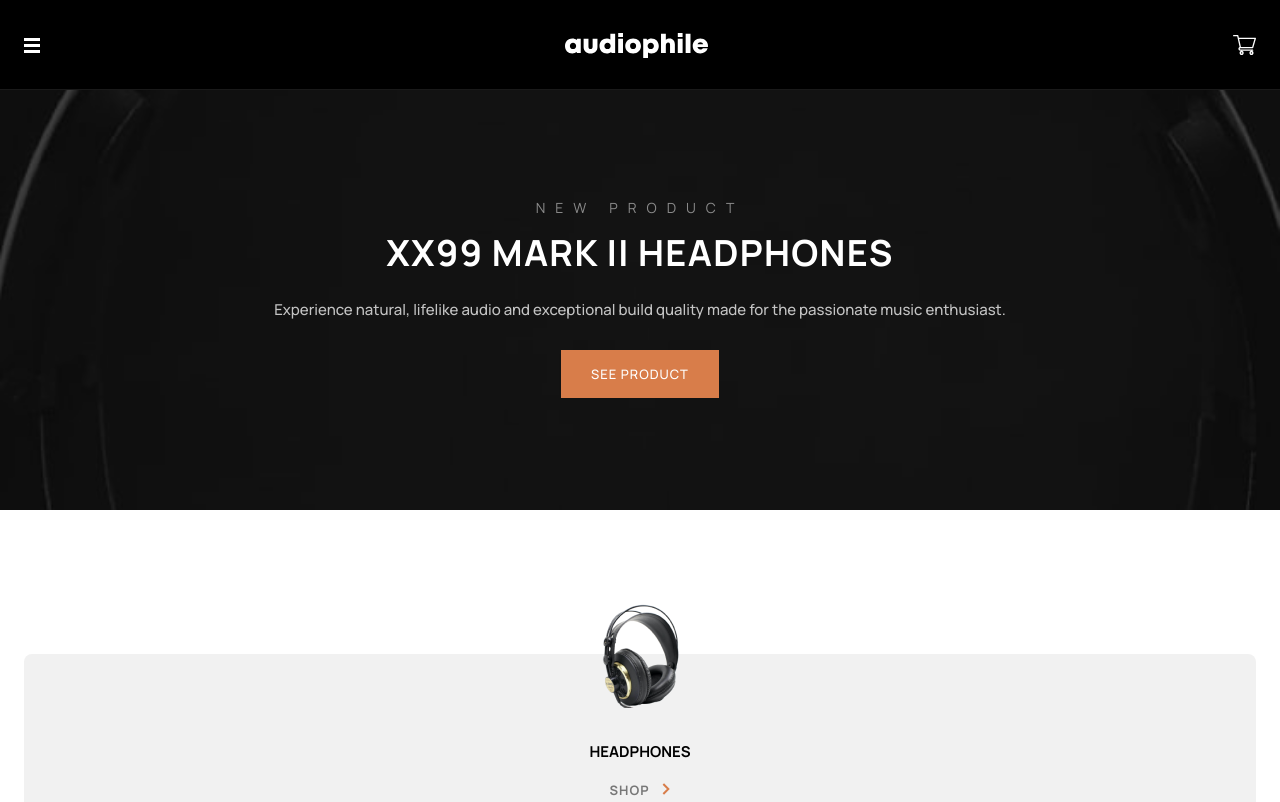
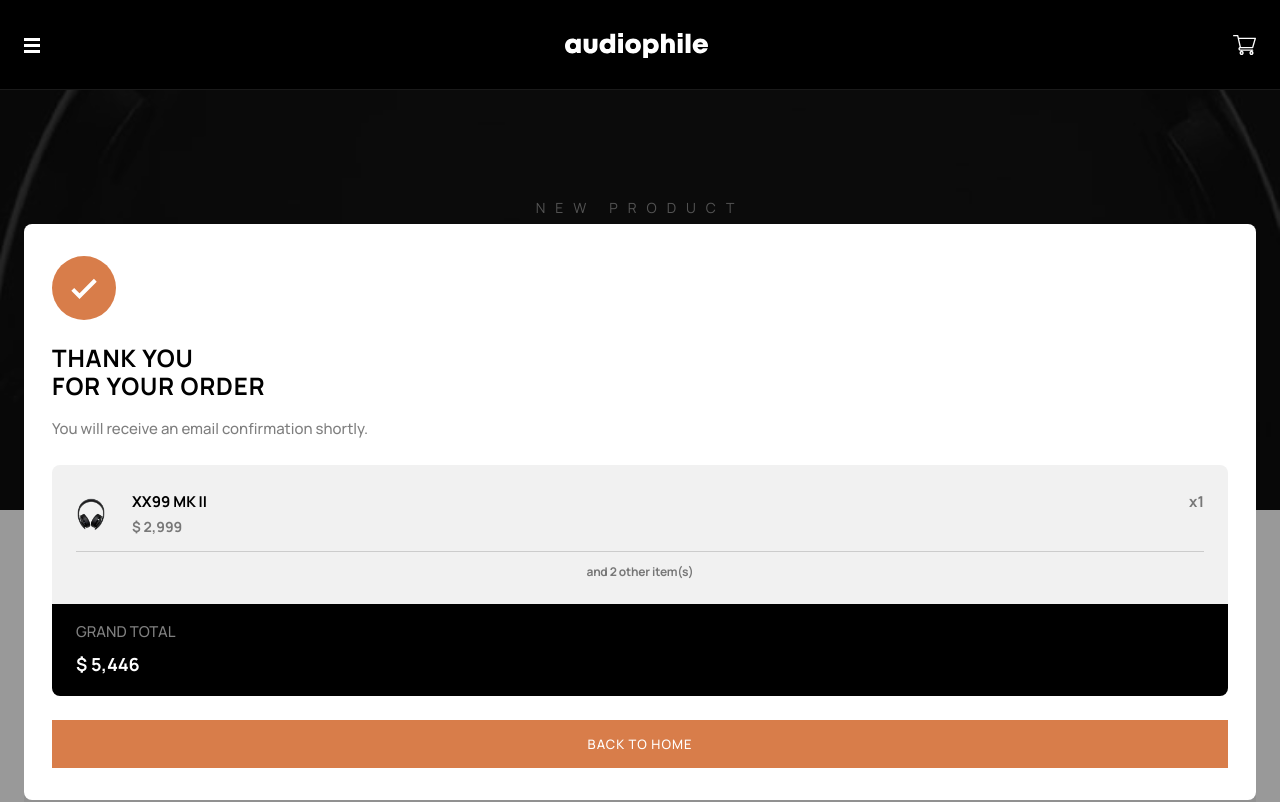
Before and after one commit to florianstancioiu/audiophile-ecommerce-website, a React (Vite) app: page / in a window 1280 px wide. Shown: the top 802 px of the page. Built offline with nearby package versions, Linux system fonts and the light colour scheme.

Commit message:
Worked on the "thank you order" modal

```diff
--- a/src/components/Header.jsx
+++ b/src/components/Header.jsx
@@ -5,6 +5,7 @@ import CartIcon from '../images/icon-cart.svg';
 import HamburgerIcon from '../images/icon-hamburger.svg';
 import LogoWhite from '../images/logo-white.svg';
 import Cart from './Cart';
+import ThankYouOrder from './ThankYouOrder';
 
 const Header = () => {
   const [showCart, setShowCart] = useState(false);
@@ -26,6 +27,7 @@ const Header = () => {
         />
       </div>
       {showCart && <Cart />}
+      <ThankYouOrder />
     </header>
   );
 };
--- /dev/null
+++ b/src/components/ThankYouOrder.jsx
@@ -0,0 +1,56 @@
+import { createPortal } from 'react-dom';
+
+import classes from './ThankYouOrder.module.css';
+import CheckmarkIcon from '../images/icon-checkmark.svg';
+import Button from './UI/Button';
+
+const ThankYouOrder = () => {
+  return createPortal(
+    <div className={classes.wrapper}>
+      <div className={classes.overlay}></div>
+      <div className={classes.card}>
+        <div className={classes['checkmark-wrapper']}>
+          <img src={CheckmarkIcon} alt='' />
+        </div>
+        <h4 className={classes.title}>
+          Thank you <br />
+          for your order
+        </h4>
+        <p className={classes['sub-title']}>
+          You will receive an email confirmation shortly.
+        </p>
+        <div className={classes['order-summary']}>
+          <div className={classes['summary-header']}>
+            <div className={classes['summary-product']}>
+              <div className={classes['summary-image-and-title']}>
+                <div className={classes['summary-image-wrapper']}>
+                  <img
+                    className={classes['summary-image']}
+                    src='/images/products/xx99-mark-2-headphones.png'
+                    alt=''
+                  />
+                </div>
+                <div className={classes['summary-title-wrapper']}>
+                  <p className={classes['summary-title']}>XX99 MK II</p>
+                  <p className={classes['summary-sub-title']}>$ 2,999</p>
+                </div>
+              </div>
+              <p className={classes['summary-product-quantity']}>x1</p>
+            </div>
+            <div className={classes['summary-other-items']}>
+              <p>and 2 other item(s)</p>
+            </div>
+          </div>
+          <div className={classes['summary-footer']}>
+            <p className={classes['footer-title']}>Grand Total</p>
+            <p className={classes['footer-price']}>$ 5,446</p>
+          </div>
+        </div>
+        <Button title='Back to home' />
+      </div>
+    </div>,
+    document.querySelector('#overlays-root')
+  );
+};
+
+export default ThankYouOrder;
--- /dev/null
+++ b/src/components/ThankYouOrder.module.css
@@ -0,0 +1,152 @@
+.wrapper {
+  top: 0;
+  left: 0;
+  width: 100%;
+  height: 100%;
+  position: absolute;
+  padding: 0 2.4rem;
+}
+
+.overlay {
+  top: 0;
+  left: 0;
+  width: 100%;
+  height: 100%;
+  position: absolute;
+  background-color: var(--clr-seven);
+  opacity: 0.4;
+  z-index: 4;
+}
+
+.card {
+  background-color: var(--clr-six);
+  position: relative;
+  z-index: 5;
+  margin-top: 22.4rem;
+  padding: 3.2rem 2.8rem;
+  border-radius: 0.8rem;
+}
+
+.card > button {
+  width: 100%;
+}
+
+.checkmark-wrapper {
+  width: 6.4rem;
+  height: 6.4rem;
+  background-color: var(--clr-one);
+  display: grid;
+  place-items: center;
+  border-radius: 50%;
+  margin-bottom: 2.4rem;
+}
+
+.title {
+  margin-bottom: 1.6rem;
+}
+
+.sub-title {
+  font-weight: 500;
+  font-size: 1.5rem;
+  line-height: 2.5rem;
+  color: var(--c;r-seven);
+  mix-blend-mode: normal;
+  opacity: 0.5;
+  margin-bottom: 2.4rem;
+}
+
+.order-summary {
+  margin-bottom: 2.4rem;
+}
+
+.summary-header {
+  background-color: var(--clr-three);
+  border-radius: 0.8rem 0.8rem 0 0;
+  padding: 0 2.4rem;
+}
+
+.summary-footer {
+  background-color: var(--clr-seven);
+  border-radius: 0 0 0.8rem 0.8rem;
+  padding: 1.5rem 2.4rem 1.9rem;
+  color: var(--clr-six);
+}
+
+.summary-image {
+  max-width: 3rem;
+}
+
+.summary-image-and-title {
+  display: flex;
+  gap: 2.6rem;
+  align-items: center;
+}
+
+.summary-title {
+  font-weight: 700;
+  font-size: 1.5rem;
+  line-height: 2.5rem;
+  color: var(--clr-seven);
+}
+
+.summary-sub-title {
+  font-weight: 700;
+  font-size: 1.4rem;
+  line-height: 2.5rem;
+  mix-blend-mode: normal;
+  opacity: 0.5;
+  color: var(--clr-seven);
+}
+
+.summary-product {
+  display: flex;
+  justify-content: space-between;
+  padding-top: 2.4rem;
+  padding-bottom: 1.2rem;
+}
+
+.summary-product-quantity {
+  font-weight: 700;
+  font-size: 1.5rem;
+  line-height: 2.5rem;
+  text-align: right;
+  mix-blend-mode: normal;
+  opacity: 0.5;
+  color: var(--clr-seven);
+}
+
+.summary-other-items {
+  padding-top: 1.2rem;
+  padding-bottom: 2.4rem;
+  border-top: 1px solid #ccc;
+  text-align: center;
+}
+
+.summary-other-items > p {
+  font-weight: 700;
+  font-size: 1.2rem;
+  line-height: 1.6rem;
+  letter-spacing: -0.214286px;
+  mix-blend-mode: normal;
+  opacity: 0.5;
+  color: var(--clr-seven);
+}
+
+.footer-title {
+  font-weight: 500;
+  font-size: 1.5rem;
+  line-height: 2.5rem;
+  color: var(--clr-six);
+  mix-blend-mode: normal;
+  opacity: 0.5;
+  margin-bottom: 0.8rem;
+  text-transform: uppercase;
+}
+
+.footer-price {
+  font-weight: 700;
+  font-size: 1.8rem;
+  line-height: 2.5rem;
+  text-transform: uppercase;
+  color: var(--clr-six);
+}
--- a/src/index.css
+++ b/src/index.css
@@ -34,6 +34,14 @@ h3 {
   font-size: 2.8rem;
   line-height: 3.8rem;
   letter-spacing: 0.2rem;
+  text-transform: uppercase;
+}
+
+h4 {
+  font-weight: 700;
+  font-size: 2.4rem;
+  line-height: 2.8rem;
+  letter-spacing: 0.857143px;
   text-transform: uppercase;
 }
 
```
Also changed, not shown: src/images/icon-checkmark.svg (added).
